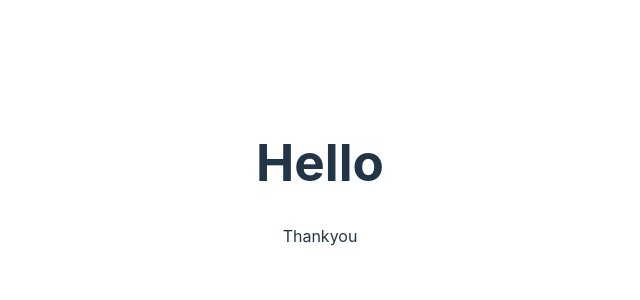
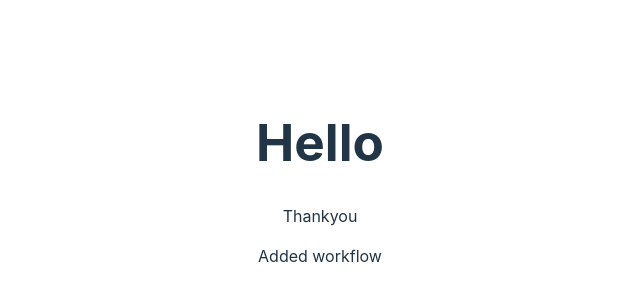
Before and after one commit to SnehaReddy10/test, a React (Vite) app: page / in a window 1280 px wide. Shown: the part 218-518 px from the top of the page, without its empty margins (320-960 px from the left). Built offline with nearby package versions, Linux system fonts and the light colour scheme.

Commit message:
update home

```diff
--- a/src/App.tsx
+++ b/src/App.tsx
@@ -5,6 +5,7 @@ function App() {
     <>
       <h1>Hello</h1>
       <p>Thankyou</p>
+      <p>Added workflow</p>
     </>
   );
 }
```
